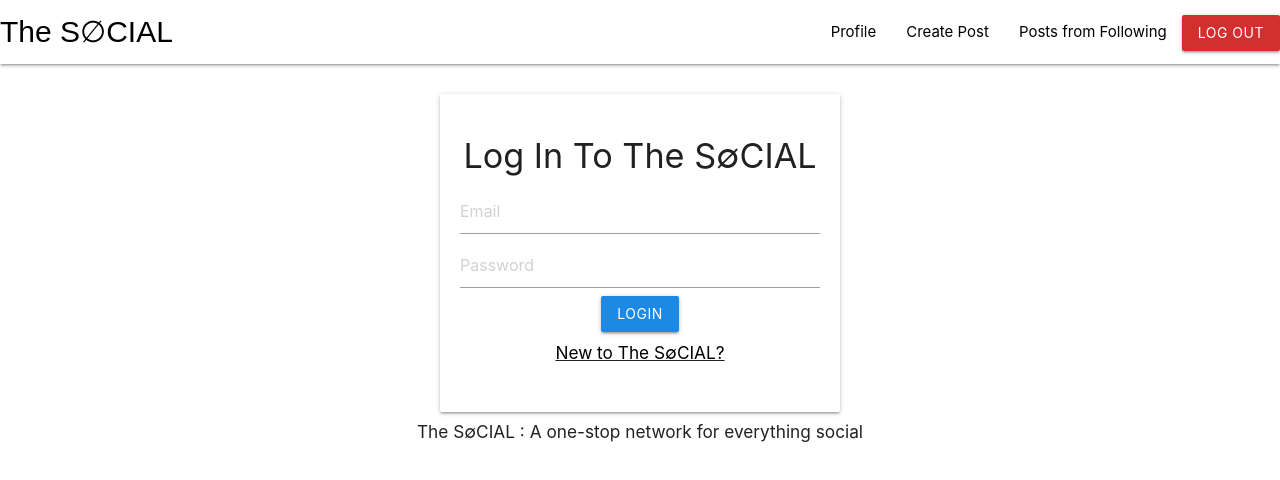
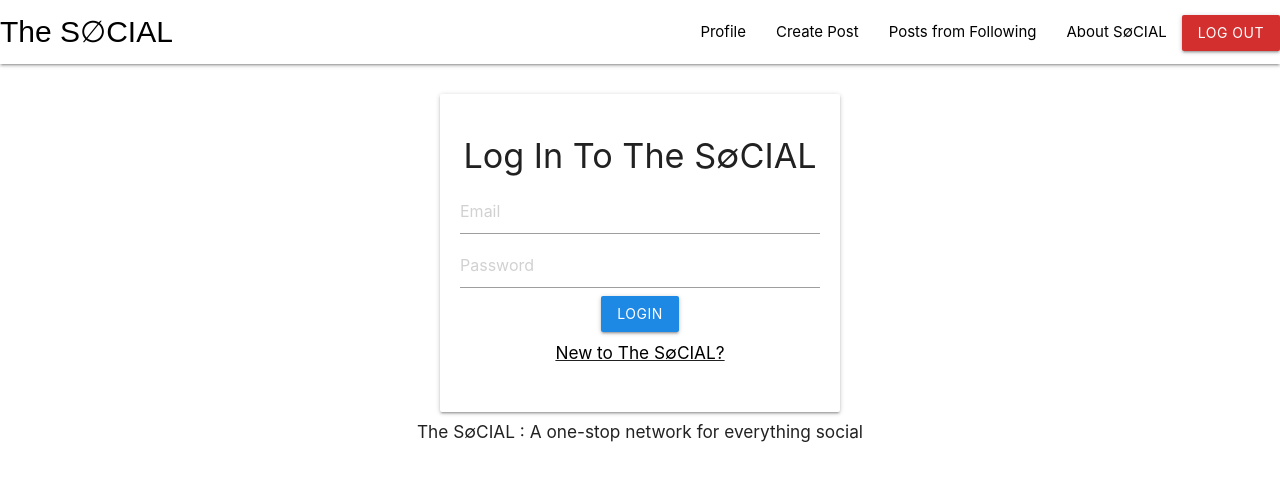
Before and after one commit to arnavk09/muj-s0cial, a React (Create React App) app in the folder client/: page /signin in a window 1280 px wide. Shown: the top 480 px of the page. Built offline with nearby package versions, Linux system fonts and the light colour scheme; sample sign-in values are in the browser's storage; a web font is replaced by a local one.

Commit message:
minor change

```diff
--- a/client/src/components/navbar.js
+++ b/client/src/components/navbar.js
@@ -1,49 +1,68 @@
-import React,{useContext} from 'react'
-import { Link,useHistory } from 'react-router-dom'
-import { UserContext } from '../App'
-import M from 'materialize-css'
+import React, { useContext } from "react";
+import { Link, useHistory } from "react-router-dom";
+import { UserContext } from "../App";
+import M from "materialize-css";
 const NavBar = () => {
-    const { state, dispatch } = useContext(UserContext)
-    console.log(" "+state);
-    const history = useHistory()
+  const { state, dispatch } = useContext(UserContext);
+  console.log(" " + state);
+  const history = useHistory();
   const renderList = () => {
     if (state) {
       return [
-                <li key = "1"><Link to="/profile">Profile</Link></li>,
-                <li key = "2"><Link to="/create">Create Post</Link></li>,
-                <li key="3"><Link to="/myfollowingpost">Posts from Following</Link></li>,
-                <li> <button className="btn waves-effect waves-light #d32f2f red darken-2"
+        <li key="1">
+          <Link to="/profile">Profile</Link>
+        </li>,
+        <li key="2">
+          <Link to="/create">Create Post</Link>
+        </li>,
+        <li key="3">
+          <Link to="/myfollowingpost">Posts from Following</Link>
+        </li>,
+        <li key="4">
+          <Link to="/">About S∅CIAL</Link>
+        </li>,
+        <li>
+          {" "}
+          <button
+            className="btn waves-effect waves-light #d32f2f red darken-2"
             onClick={() => {
-                        localStorage.clear()
-                        dispatch({ type: "CLEAR" })
-                        M.toast({ html: "Logged Out", classes: "#43a047 green darken-1" })
-                        history.push('/signin')
-                    }}
-                >Log Out
+              localStorage.clear();
+              dispatch({ type: "CLEAR" });
+              M.toast({
+                html: "Logged Out",
+                classes: "#43a047 green darken-1",
+              });
+              history.push("/signin");
+            }}>
+            Log Out
           </button>
-                </li>
-
-                   ]
+        </li>,
+      ];
     } else {
       return [
-                    <li key = "3"><Link to="/signin">Log In</Link></li>,
-                    <li key = "4"><Link to="/signup">Sign Up</Link></li>,
-
-
-
-            ]
+        <li key="2">
+          <Link to="/signup">About S∅CIAL</Link>
+        </li>,
+        <li key="3">
+          <Link to="/signin">Log In</Link>
+        </li>,
+        <li key="4">
+          <Link to="/signup">Sign Up</Link>
+        </li>,
+      ];
     }
-    }
+  };
   return (
     <nav>
       <div className="nav-wrapper white">
-                <Link to={state ? "/" : "/signin"} className="brand-logo-left">The S∅CIAL</Link>
+        <Link to={state ? "/" : "/signin"} className="brand-logo-left">
+          The S∅CIAL
+        </Link>
         <ul id="nav-mobile" class="right">
           {renderList()}
         </ul>
       </div>
     </nav>
-    )
-
-}
-export default NavBar
+  );
+};
+export default NavBar;
```
Also changed, not shown: 1 other file (tests, documents, lock files or other folders). Lines whose indentation alone changed are shown as unchanged.
